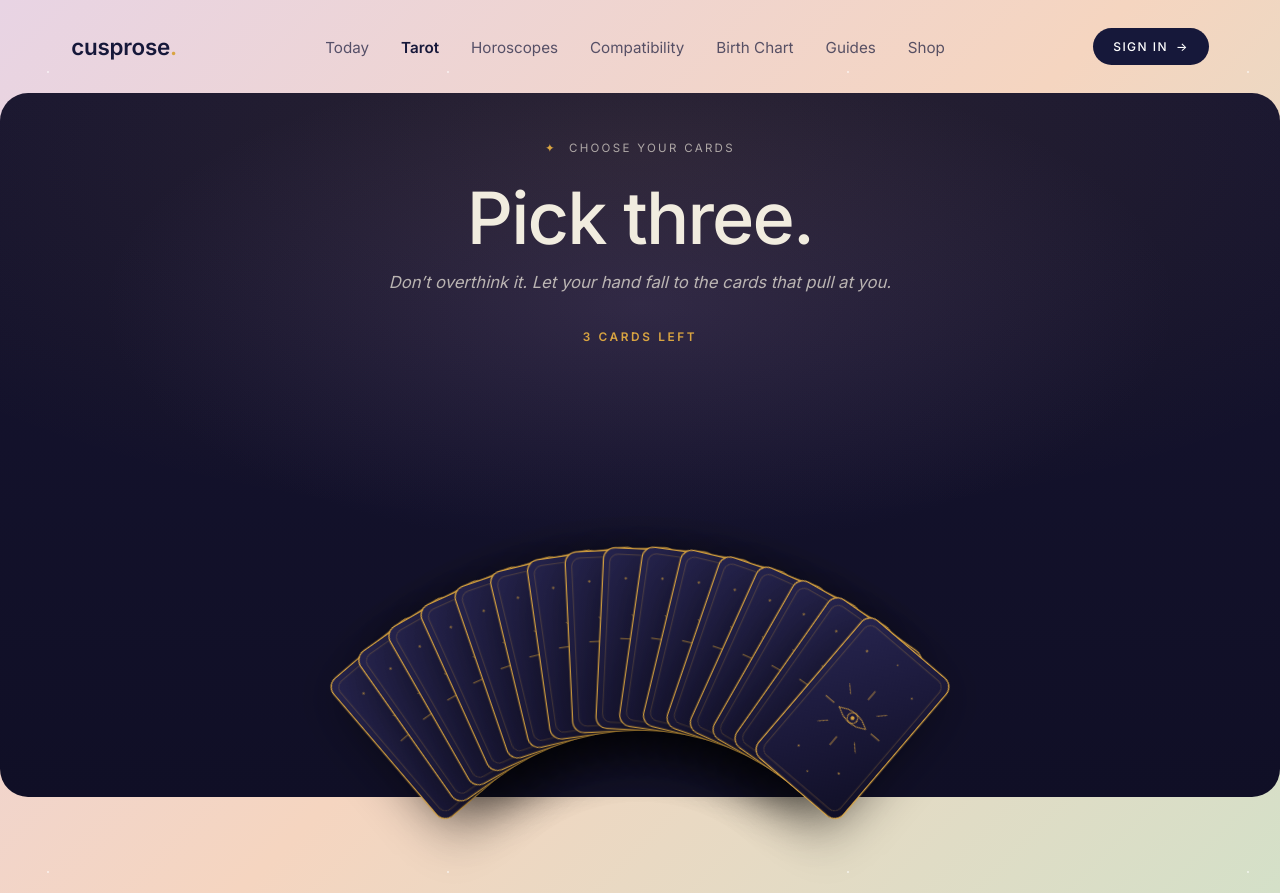
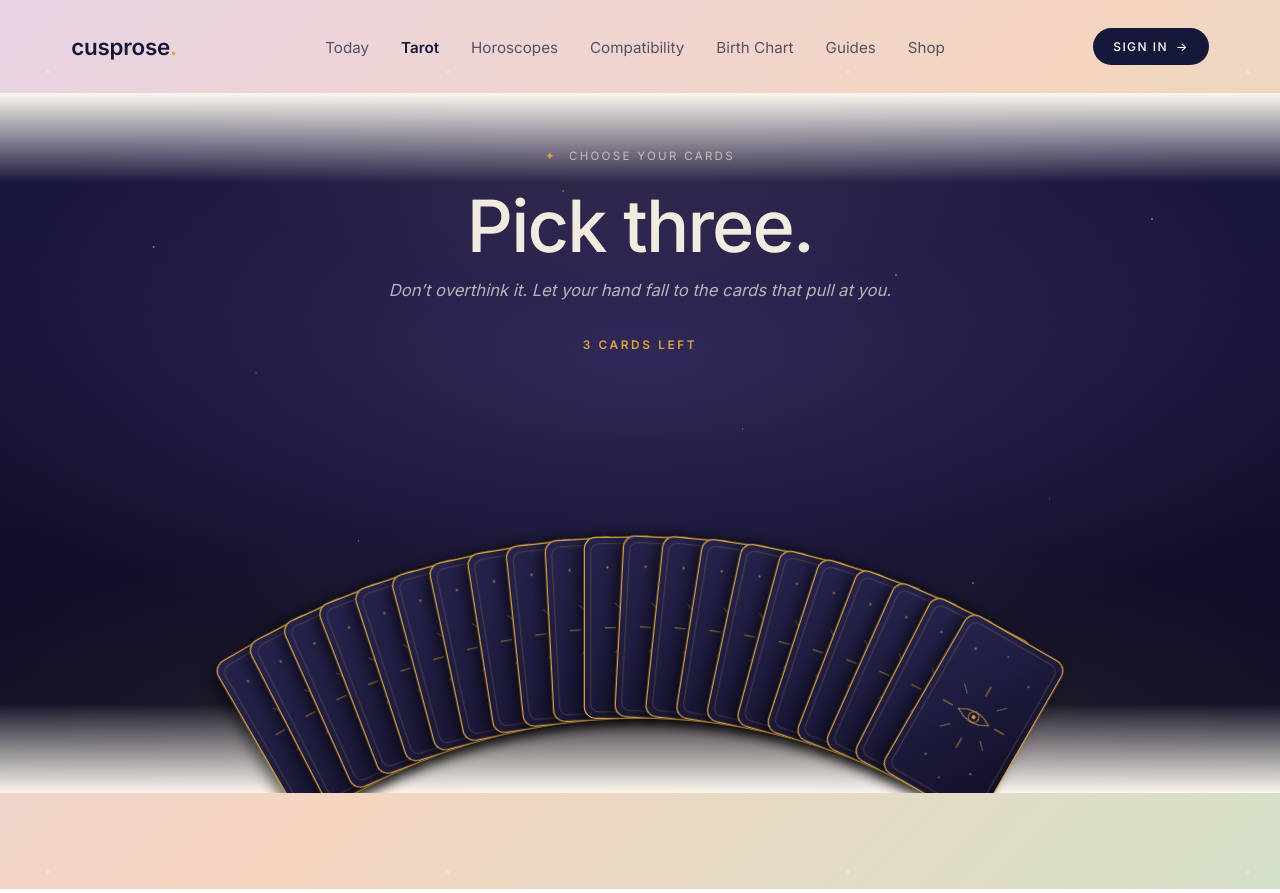
Before and after one commit to Panerai27/cusprose, an Astro site: page /tarot in a window 1280 px wide. Both pictures are taken after typing "Sample" into the empty fields and a click on the button "Draw cards". Built offline with nearby package versions, Linux system fonts and the light colour scheme; Astro itself is replaced by a stand-in of ours.

Commit message:
polish(tarot): refine pick fan — smoother arc, starfield, feathered seams, depth
- Fix fan geometry: 21 cards at 3deg each with a far (760px) pivot so edge
  cards no longer splay/detach; tighter, hand-like arc
- Add drifting starfield layer + violet cosmic glow for ritual atmosphere
- Feather top/bottom edges so the dark stage melts into the cream page
- Stronger directional card shadows + gold badge glow for depth

```diff
--- a/src/pages/tarot/index.astro
+++ b/src/pages/tarot/index.astro
@@ -44,7 +44,7 @@ const tints = [
   'linear-gradient(165deg, #3f5e46, #233a2c)',
 ];
 
-const FAN_COUNT = 16;
+const FAN_COUNT = 21;
 ---
 <BaseLayout title="Pull a card for today · cusprose" path="/tarot/" description="A three-card tarot spread — past, present, future. Hold a question, shuffle the deck, and choose your own cards from the fan. 78 cards, infinite stories.">
   <Nav current="Tarot" />
@@ -138,6 +138,7 @@ const FAN_COUNT = 16;
 
       <!-- STATE 3 · PICK (immersive, dark) -->
       <section class="stage stage-pick" data-stage="pick" hidden>
+        <div class="pick-sky" aria-hidden="true"></div>
         <p class="datestamp"><span class="star">✦</span> CHOOSE YOUR CARDS</p>
         <header class="hero">
           <h1>Pick three.</h1>
@@ -283,14 +284,42 @@ const FAN_COUNT = 16;
   /* STATE 3 — pick (immersive dark stage) */
   .stage-pick.is-active {
     /* dim the stage into a focused, night-sky pocket without changing the page */
+    position: relative;
     margin: 0 calc(50% - 50vw);
-    padding: 3rem calc(50vw - 50% + var(--pad-x)) 4rem;
+    padding: 3.5rem calc(50vw - 50% + var(--pad-x)) 4.5rem;
     background:
-      radial-gradient(120% 90% at 50% 8%, rgba(217,164,65,0.10), transparent 60%),
-      radial-gradient(60% 50% at 50% 30%, rgba(120,100,180,0.18), transparent 70%),
-      linear-gradient(180deg, #161430 0%, #100f26 100%);
-    border-radius: 28px;
+      radial-gradient(130% 70% at 50% 100%, rgba(217,164,65,0.14), transparent 55%),
+      radial-gradient(80% 60% at 50% 38%, rgba(128,104,190,0.26), transparent 72%),
+      radial-gradient(60% 40% at 50% 4%, rgba(217,164,65,0.10), transparent 60%),
+      linear-gradient(180deg, #1b1840 0%, #141232 45%, #0d0c22 100%);
+    overflow: hidden;
   }
+  /* feathered top/bottom edges so the dark stage melts into the cream page */
+  .stage-pick.is-active::before,
+  .stage-pick.is-active::after {
+    content: ''; position: absolute; left: 0; right: 0; height: 90px; pointer-events: none; z-index: 1;
+  }
+  .stage-pick.is-active::before { top: 0; background: linear-gradient(180deg, #fbf7ef 0%, rgba(27,24,64,0) 100%); }
+  .stage-pick.is-active::after { bottom: 0; background: linear-gradient(0deg, #fbf7ef 0%, rgba(13,12,34,0) 100%); }
+  /* drifting starfield */
+  .pick-sky {
+    position: absolute; inset: 0; z-index: 0; pointer-events: none;
+    background-image:
+      radial-gradient(1.4px 1.4px at 12% 22%, rgba(255,255,255,0.9), transparent),
+      radial-gradient(1px 1px at 28% 64%, rgba(255,255,255,0.7), transparent),
+      radial-gradient(1.6px 1.6px at 44% 14%, rgba(217,164,65,0.9), transparent),
+      radial-gradient(1px 1px at 58% 48%, rgba(255,255,255,0.65), transparent),
+      radial-gradient(1.3px 1.3px at 70% 26%, rgba(255,255,255,0.85), transparent),
+      radial-gradient(1px 1px at 82% 58%, rgba(217,164,65,0.75), transparent),
+      radial-gradient(1.5px 1.5px at 90% 18%, rgba(255,255,255,0.8), transparent),
+      radial-gradient(1px 1px at 20% 40%, rgba(255,255,255,0.55), transparent),
+      radial-gradient(1.2px 1.2px at 36% 80%, rgba(255,255,255,0.6), transparent),
+      radial-gradient(1px 1px at 64% 76%, rgba(217,164,65,0.6), transparent),
+      radial-gradient(1.4px 1.4px at 76% 70%, rgba(255,255,255,0.7), transparent);
+    animation: skyTwinkle 5.5s ease-in-out infinite;
+  }
+  @keyframes skyTwinkle { 0%,100% { opacity: 0.55; } 50% { opacity: 1; } }
+  .stage-pick .hero, .stage-pick .datestamp, .stage-pick .pick-counter, .stage-pick .pick-fan { position: relative; z-index: 2; }
   .stage-pick .hero h1, .stage-pick .lede, .stage-pick .datestamp { color: #f1ecdf; }
   .stage-pick .lede { color: rgba(241,236,223,0.72); }
   .stage-pick .datestamp { color: rgba(241,236,223,0.66); }
@@ -300,28 +329,28 @@ const FAN_COUNT = 16;
   }
   .pick-counter.done { color: #f1ecdf; }
   .pick-fan {
-    position: relative; height: 360px; max-width: 880px; margin: 0 auto;
+    position: relative; height: 340px; max-width: 760px; margin: 0 auto;
     touch-action: manipulation;
   }
   .pick-card {
     position: absolute; left: 50%; bottom: 0;
     width: 116px; margin-left: -58px; aspect-ratio: 100/160;
     padding: 0; border: none; background: transparent; cursor: pointer;
-    transform-origin: 50% 420px;
-    transform: rotate(calc((var(--i) - (var(--n) - 1) / 2) * 5.4deg));
-    transition: transform 0.32s cubic-bezier(0.34,1.4,0.5,1), filter 0.3s;
-    filter: drop-shadow(0 14px 26px rgba(0,0,0,0.4));
+    transform-origin: 50% 760px;
+    transform: rotate(calc((var(--i) - (var(--n) - 1) / 2) * 3deg));
+    transition: transform 0.34s cubic-bezier(0.34,1.4,0.5,1), filter 0.3s;
+    filter: drop-shadow(-6px 3px 7px rgba(0,0,0,0.55));
   }
   .pick-card svg { width: 100%; height: 100%; display: block; pointer-events: none; }
   .pick-card:hover, .pick-card:focus-visible {
-    transform: rotate(calc((var(--i) - (var(--n) - 1) / 2) * 5.4deg)) translateY(-26px);
+    transform: rotate(calc((var(--i) - (var(--n) - 1) / 2) * 3deg)) translateY(-30px);
     outline: none;
-    filter: drop-shadow(0 20px 34px rgba(217,164,65,0.4));
+    filter: drop-shadow(0 18px 30px rgba(217,164,65,0.5));
     z-index: 5;
   }
   .pick-card.is-picked {
-    transform: rotate(calc((var(--i) - (var(--n) - 1) / 2) * 5.4deg)) translateY(-46px);
-    filter: drop-shadow(0 0 0 2px rgba(217,164,65,0.9)) drop-shadow(0 18px 30px rgba(217,164,65,0.5));
+    transform: rotate(calc((var(--i) - (var(--n) - 1) / 2) * 3deg)) translateY(-52px);
+    filter: drop-shadow(0 0 0 2px rgba(217,164,65,0.95)) drop-shadow(0 18px 30px rgba(217,164,65,0.55));
     z-index: 6;
   }
   .pick-card.is-spent { pointer-events: none; opacity: 0.4; }
@@ -330,17 +359,18 @@ const FAN_COUNT = 16;
     width: 26px; height: 26px; border-radius: 50%;
     background: var(--gold); color: #161430;
     font-size: 0.78rem; font-weight: 700; line-height: 26px; text-align: center;
+    box-shadow: 0 0 12px rgba(217,164,65,0.7);
     transition: transform 0.28s cubic-bezier(0.34,1.5,0.5,1);
   }
   .pick-card.is-picked .pick-badge { transform: translateX(-50%) scale(1); }
   @media (max-width: 640px) {
-    .pick-fan { height: 300px; max-width: 100%; }
-    .pick-card { width: 92px; margin-left: -46px; transform-origin: 50% 360px;
-      transform: rotate(calc((var(--i) - (var(--n) - 1) / 2) * 4.2deg)); }
+    .pick-fan { height: 280px; max-width: 100%; }
+    .pick-card { width: 84px; margin-left: -42px; transform-origin: 50% 620px;
+      transform: rotate(calc((var(--i) - (var(--n) - 1) / 2) * 2.5deg)); }
     .pick-card:hover, .pick-card:focus-visible {
-      transform: rotate(calc((var(--i) - (var(--n) - 1) / 2) * 4.2deg)) translateY(-22px); }
+      transform: rotate(calc((var(--i) - (var(--n) - 1) / 2) * 2.5deg)) translateY(-24px); }
     .pick-card.is-picked {
-      transform: rotate(calc((var(--i) - (var(--n) - 1) / 2) * 4.2deg)) translateY(-40px); }
+      transform: rotate(calc((var(--i) - (var(--n) - 1) / 2) * 2.5deg)) translateY(-44px); }
   }
 
   /* STATE 4 — reveal */
```
